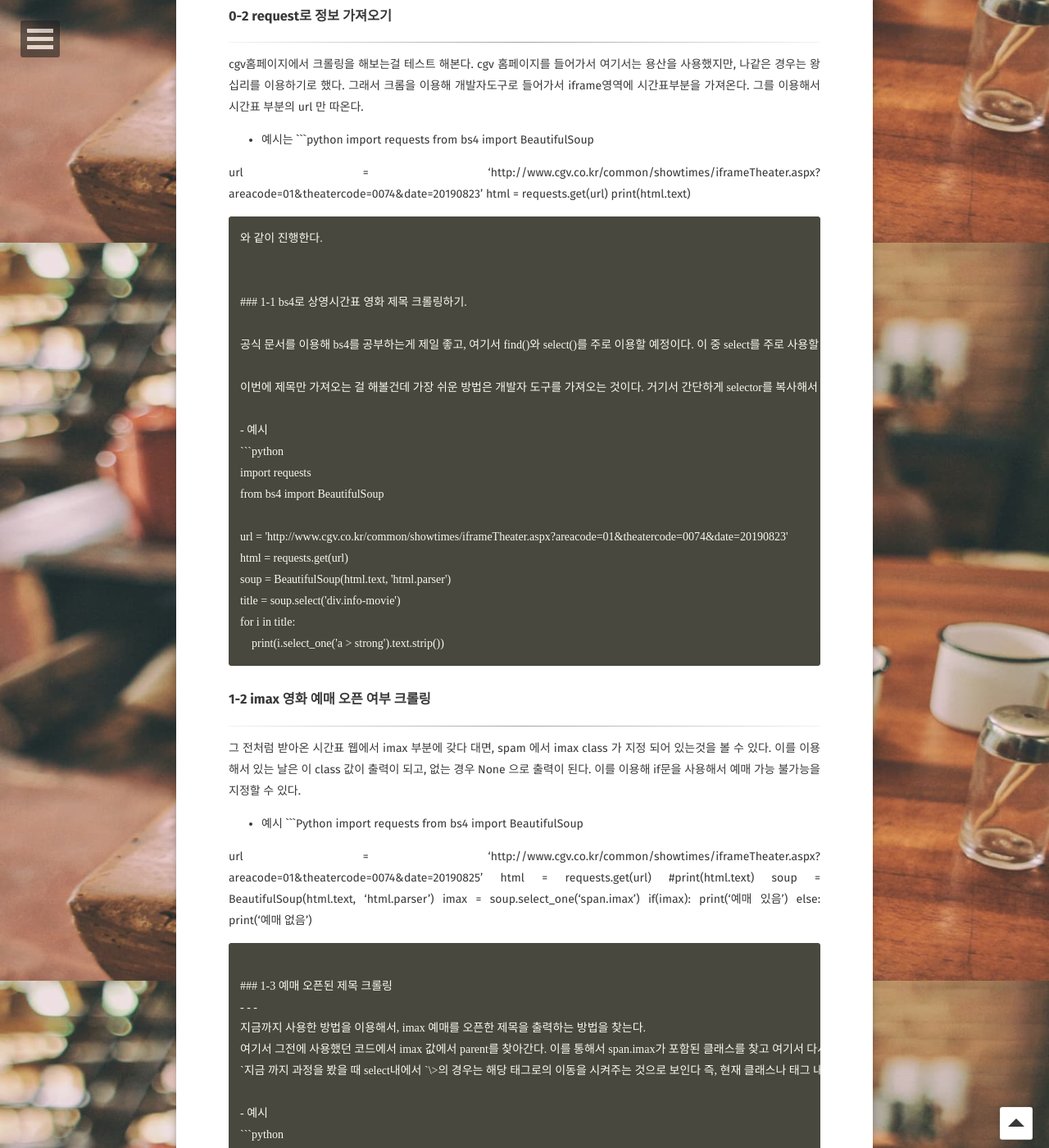
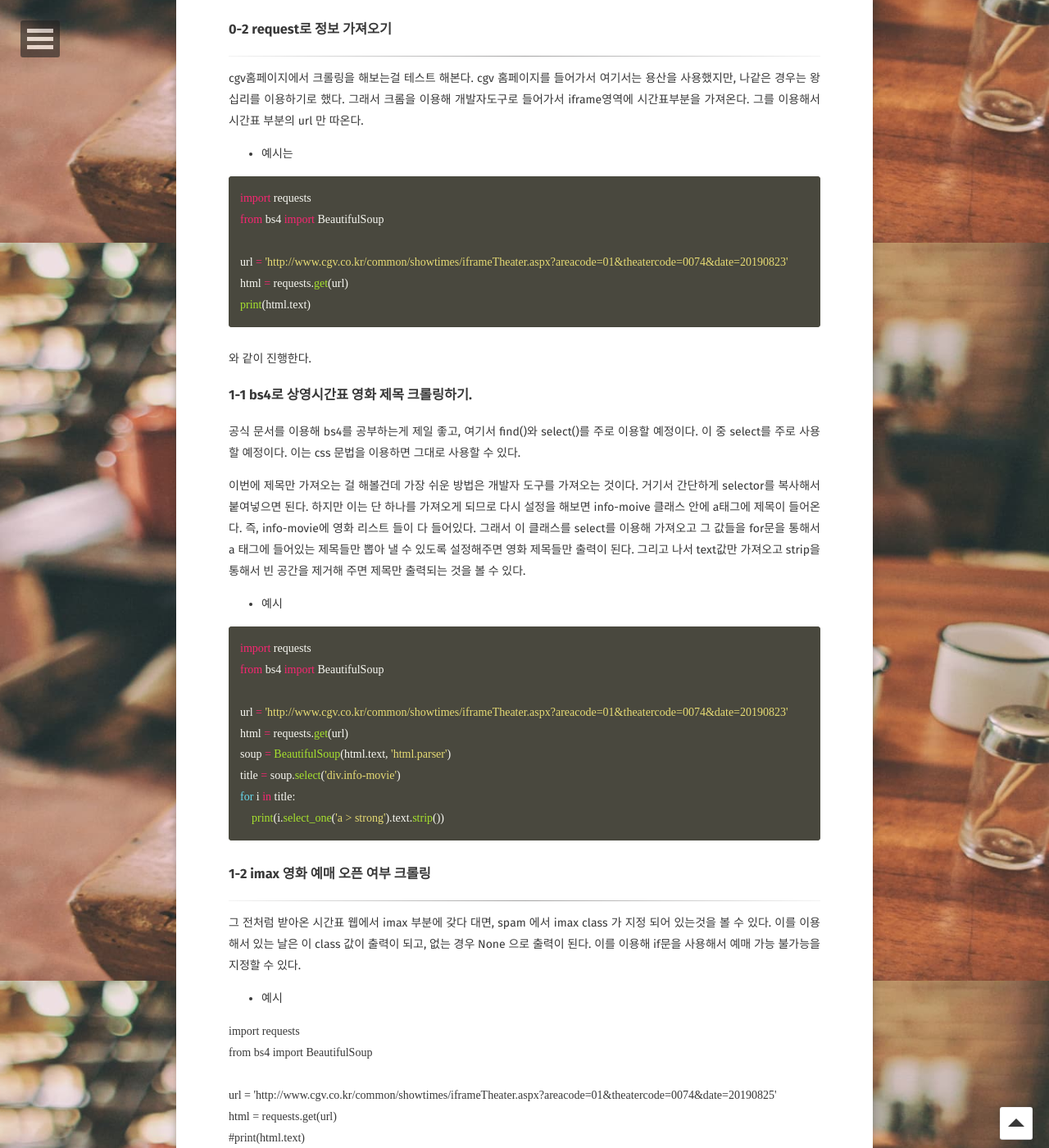
Before and after one commit to smilelife12/smilelife12.github.io, a Jekyll site: the page built from _posts/2019-08-14-Webcrawling.md, in a window 1280 px wide and 1400 px high, scrolled down 604 px. Shown: the whole window at 82% size. Built offline with Jekyll 4.4.1, drawn with Linux system fonts in a browser that asks for light colours; some web fonts are replaced; some of the changed text lies outside the part shown.

Commit message:
Update 2019-08-14-Webcrawling.md

````diff
--- a/_posts/2019-08-14-Webcrawling.md
+++ b/_posts/2019-08-14-Webcrawling.md
@@ -11,7 +11,7 @@ tag:
 comments: false
 ---
 
-##파이썬으로 영화 예매 프로그램 만들기
+## 파이썬으로 영화 예매 프로그램 만들기
 
 파이썬과 aws, 그리고 텔레그램을 이용해서 영화 예매 프로그램을 만들어 주는 과정을 기록하도록 하겠습니다.
 이 과정은 [인프런 강좌](https://www.inflearn.com/course/영화예매-파이썬/)에서 공부를 시작합니다.
@@ -26,6 +26,7 @@ comments: false
 cgv홈페이지에서 크롤링을 해보는걸 테스트 해본다. cgv 홈페이지를 들어가서 여기서는 용산을 사용했지만, 나같은 경우는 왕십리를 이용하기로 했다. 그래서 크롬을 이용해 개발자도구로 들어가서 iframe영역에 시간표부분을 가져온다. 그를 이용해서 시간표 부분의 url 만 따온다.
 
 - 예시는
+
 ```python
 import requests
 from bs4 import BeautifulSoup
@@ -34,6 +35,7 @@ url = 'http://www.cgv.co.kr/common/showtimes/iframeTheater.aspx?areacode=01&thea
 html = requests.get(url)
 print(html.text)
 ```
+
 와 같이 진행한다.
 
 
@@ -44,6 +46,7 @@ print(html.text)
 이번에 제목만 가져오는 걸 해볼건데 가장 쉬운 방법은 개발자 도구를 가져오는 것이다. 거기서 간단하게 selector를 복사해서 붙여넣으면 된다. 하지만 이는 단 하나를 가져오게 되므로 다시 설정을 해보면 info-moive 클래스 안에 a태그에 제목이 들어온다. 즉, info-movie에 영화 리스트 들이 다 들어있다. 그래서 이 클래스를 select를 이용해 가져오고 그 값들을 for문을 통해서 a 태그에 들어있는 제목들만 뽑아 낼 수 있도록 설정해주면 영화 제목들만 출력이 된다. 그리고 나서 text값만 가져오고 strip을 통해서 빈 공간을 제거해 주면 제목만 출력되는 것을 볼 수 있다.
 
 - 예시
+
 ```python
 import requests
 from bs4 import BeautifulSoup
@@ -61,6 +64,7 @@ for i in title:
 그 전처럼 받아온 시간표 웹에서 imax 부분에 갖다 대면, spam 에서 imax class 가 지정 되어 있는것을 볼 수 있다. 이를 이용해서 있는 날은 이 class 값이 출력이 되고, 없는 경우 None 으로 출력이 된다. 이를 이용해 if문을 사용해서 예매 가능 불가능을 지정할 수 있다.
 
 - 예시
+
 ```Python
 import requests
 from bs4 import BeautifulSoup
@@ -83,6 +87,7 @@ else:
 `지금 까지 과정을 봤을 때 select내에서 `\>의 경우는 해당 태그로의 이동을 시켜주는 것으로 보인다 즉, 현재 클래스나 태그 내의 이동을 시켜주는 방법으로 보인다.`
 
 - 예시
+
 ```python
 import requests
 from bs4 import BeautifulSoup
@@ -121,11 +126,3 @@ for i in bot.getUpdates():
   print(i.message)
 bot.sendMessage(chat_id=916268458, text="테스트중.")
 ```
-
-
-### 2-2 알리미에 텔레그램 봇 구축
-- - -
-만들었던 알리미에다가 텔레그램 봇을 적용하여 주고받도록 한다. 이는 생각보다 간단하다. 단순히, 텔레그램 봇에 보내던 메세지를 아까 알리미에 옮겨서 프린트 되던것을 메세지로 보내도록 지정만 하면된다.
-
-- 예시
-```Python
````
